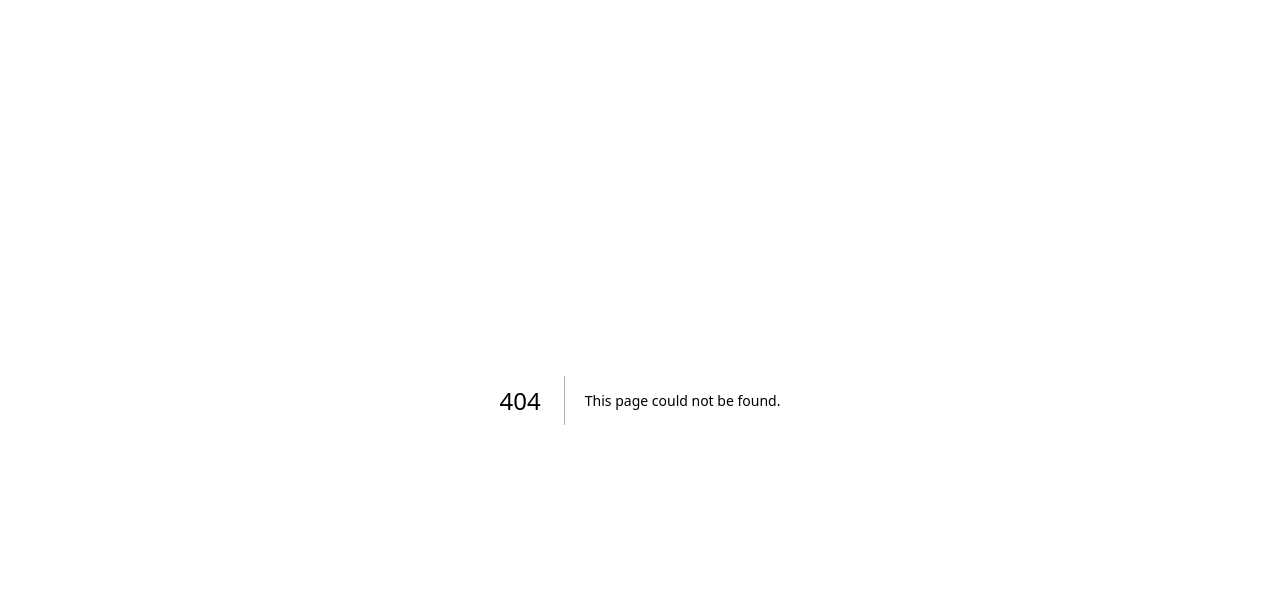
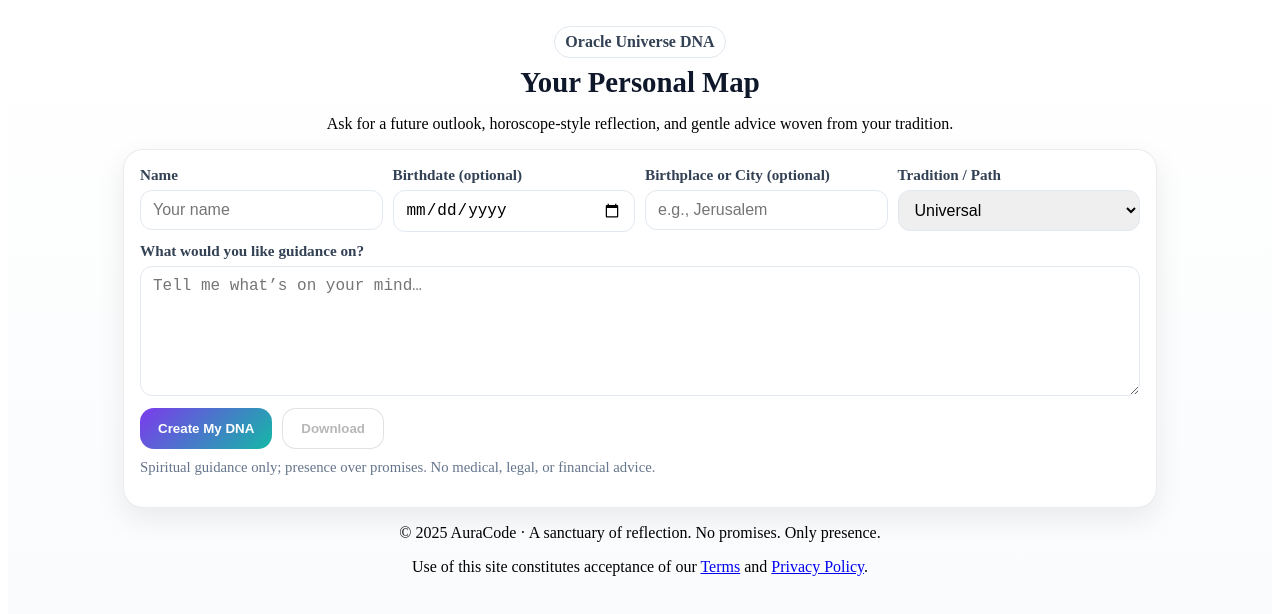
Before and after one commit to danyaffa/Total-iora, a Next.js app: page /oracle-universe-dna in a window 1280 px wide. Before the commit this address had no page. Shown: the top 614 px of the page. Built offline with nearby package versions, Linux system fonts and the light colour scheme.

Commit message:
Create oracle-universe-dna.js

```diff
--- /dev/null
+++ b/pages/oracle-universe-dna.js
@@ -0,0 +1,109 @@
+// FILE: /pages/oracle-universe-dna.js
+import { useState } from "react";
+import Footer from "@/components/Footer";
+
+export default function OracleUniverseDNA() {
+  const [form, setForm] = useState({ name: "", birth: "", place: "", path: "Universal", question: "" });
+  const [loading, setLoading] = useState(false);
+  const [report, setReport] = useState("");
+
+  const set = (k) => (e) => setForm((f) => ({ ...f, [k]: e.target.value }));
+
+  async function generate() {
+    setLoading(true);
+    setReport("");
+    try {
+      const r = await fetch("/api/dna", {
+        method: "POST",
+        headers: { "Content-Type": "application/json" },
+        body: JSON.stringify(form),
+      });
+      const data = await r.json();
+      setReport(data?.report || "I’m here with you.");
+    } catch {
+      setReport("Network issue. Please try again.");
+    } finally {
+      setLoading(false);
+    }
+  }
+
+  function download() {
+    const blob = new Blob([report], { type: "text/plain;charset=utf-8" });
+    const url = URL.createObjectURL(blob);
+    const a = document.createElement("a");
+    a.href = url;
+    const safeName = (form.name || "oracle-universe-dna").replace(/[^a-z0-9\-_.]/gi, "_").toLowerCase();
+    a.download = `${safeName}.txt`;
+    document.body.appendChild(a);
+    a.click();
+    a.remove();
+    URL.revokeObjectURL(url);
+  }
+
+  return (
+    <div className="wrap">
+      <header className="hero">
+        <div className="pill">Oracle Universe DNA</div>
+        <h1>Your Personal Map</h1>
+        <p>Ask for a future outlook, horoscope-style reflection, and gentle advice woven from your tradition.</p>
+      </header>
+
+      <main className="card">
+        <div className="grid">
+          <label> Name
+            <input value={form.name} onChange={set("name")} placeholder="Your name" />
+          </label>
+          <label> Birthdate (optional)
+            <input type="date" value={form.birth} onChange={set("birth")} />
+          </label>
+          <label> Birthplace or City (optional)
+            <input value={form.place} onChange={set("place")} placeholder="e.g., Jerusalem" />
+          </label>
+          <label> Tradition / Path
+            <select value={form.path} onChange={set("path")}>
+              {["Muslim","Christian","Jewish","Eastern","Universal"].map(p => <option key={p}>{p}</option>)}
+            </select>
+          </label>
+        </div>
+
+        <label className="block"> What would you like guidance on?
+          <textarea rows={6} value={form.question} onChange={set("question")} placeholder="Tell me what’s on your mind…" />
+        </label>
+
+        <div className="actions">
+          <button className="btn accent" onClick={generate} disabled={loading}>{loading ? "Creating…" : "Create My DNA"}</button>
+          <button className="btn" onClick={download} disabled={!report}>Download</button>
+        </div>
+
+        {report && (
+          <pre className="report">{report}</pre>
+        )}
+
+        <p className="disc">
+          Spiritual guidance only; presence over promises. No medical, legal, or financial advice.
+        </p>
+      </main>
+
+      <Footer />
+
+      <style jsx>{`
+        .wrap { min-height:100vh; background:linear-gradient(#fff,#f8fafc); padding: 18px 12px 40px; }
+        .hero { text-align:center; margin-bottom:10px; }
+        .pill { display:inline-block; padding:6px 10px; border:1px solid #e2e8f0; border-radius:999px; background:#fff; color:#334155; font-weight:700; }
+        h1 { margin:8px 0 6px; font-size:1.8rem; font-weight:800; color:#0f172a; }
+        .card { max-width: 1000px; margin: 0 auto; background:#fff; border:1px solid rgba(15,23,42,.08); border-radius:20px; padding:16px; box-shadow:0 10px 30px rgba(2,6,23,.08); }
+        .grid { display:grid; gap:10px; grid-template-columns: 1fr; }
+        @media (min-width:900px){ .grid { grid-template-columns: repeat(4, 1fr); } }
+        label { color:#334155; font-weight:700; font-size:.95rem; display:flex; flex-direction:column; gap:6px; }
+        input, select, textarea { border:1px solid #e2e8f0; border-radius:12px; padding:10px 12px; font-size:1rem; }
+        textarea { resize:vertical; }
+        .block { margin-top:10px; }
+        .actions { display:flex; gap:10px; flex-wrap:wrap; margin-top:12px; }
+        .btn { padding:12px 18px; border-radius:14px; font-weight:800; border:1px solid rgba(15,23,42,.12); background:#fff; }
+        .btn.accent { color:#fff; background:linear-gradient(135deg,#7c3aed,#14b8a6); border:none; }
+        .report { white-space:pre-wrap; margin-top:12px; background:#f8fafc; border:1px solid #e2e8f0; border-radius:12px; padding:12px 14px; }
+        .disc { color:#64748b; font-size:.92rem; margin-top:10px; }
+      `}</style>
+    </div>
+  );
+}
```
